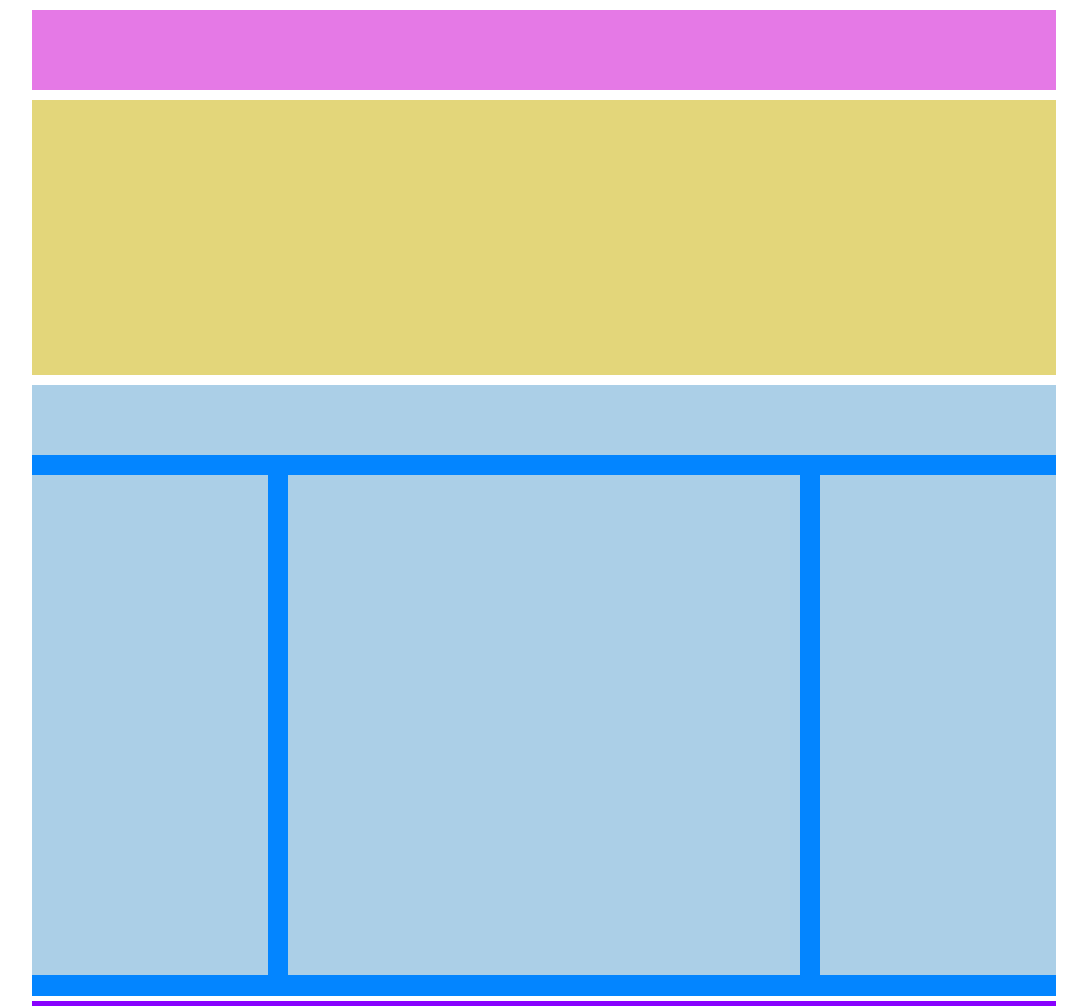
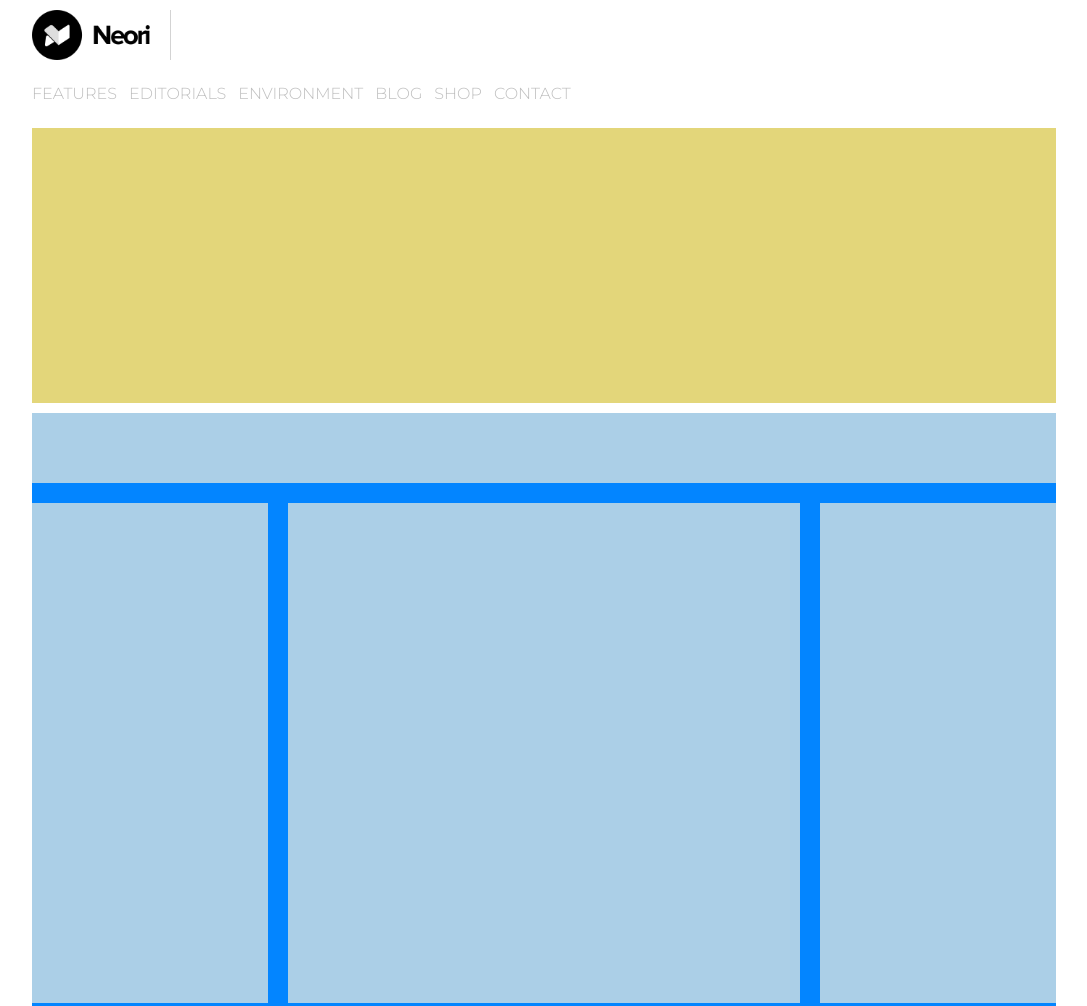
Before and after one commit to MSabbatini98/htmlcss-wp, a plain HTML site: page index.html in a window 1280 px wide. Shown: the top 1006 px of the page, without its empty margins (96-1183 px from the left). Drawn offline with Linux system fonts and the light colour scheme.

Commit message:
Header completato
logo e nav completi css e html

```diff
--- a/css/style.css
+++ b/css/style.css
@@ -15,9 +15,21 @@ body{
     margin-top: 10px;
 }
 
-header {
-    background-color: #E579E6;
-    height: 80px;
+header img {
+    height: 50px;
+    padding-right: 20px;
+    border-right: 1px solid lightgrey;
+}
+header nav ul li{
+    display: inline-block;
+    position: sticky;
+    text-transform: uppercase;
+    text-decoration: none;
+    font-family: 'Montserrat', sans-serif;
+    font-weight: 300;
+    color: #BFBFBF;
+    padding: 20px 8px 15px 0;
+
 }
 /* parte centrale superiore */
 .banner {
--- a/index.html
+++ b/index.html
@@ -3,12 +3,24 @@
     <head>
         <meta charset="utf-8">
         <link rel="stylesheet" href="css/style.css">
+        <link rel="preconnect" href="https://fonts.gstatic.com">
+        <link rel="stylesheet" href="https://fonts.googleapis.com/css2?family=Montserrat:wght@100;300;800&display=swap" >
         <title>Layout</title>
     </head>
     <body>
         <!-- Inizio header -->
-
         <header>
+            <img src="img/logo.png" alt="">
+            <nav>
+                <ul>
+                    <li>Features</li>
+                    <li>Editorials</li>
+                    <li>Environment</li>
+                    <li>Blog</li>
+                    <li>Shop</li>
+                    <li>Contact</li>
+                </ul>
+            </nav>
         </header>
         <!-- Fine header -->
 
```
